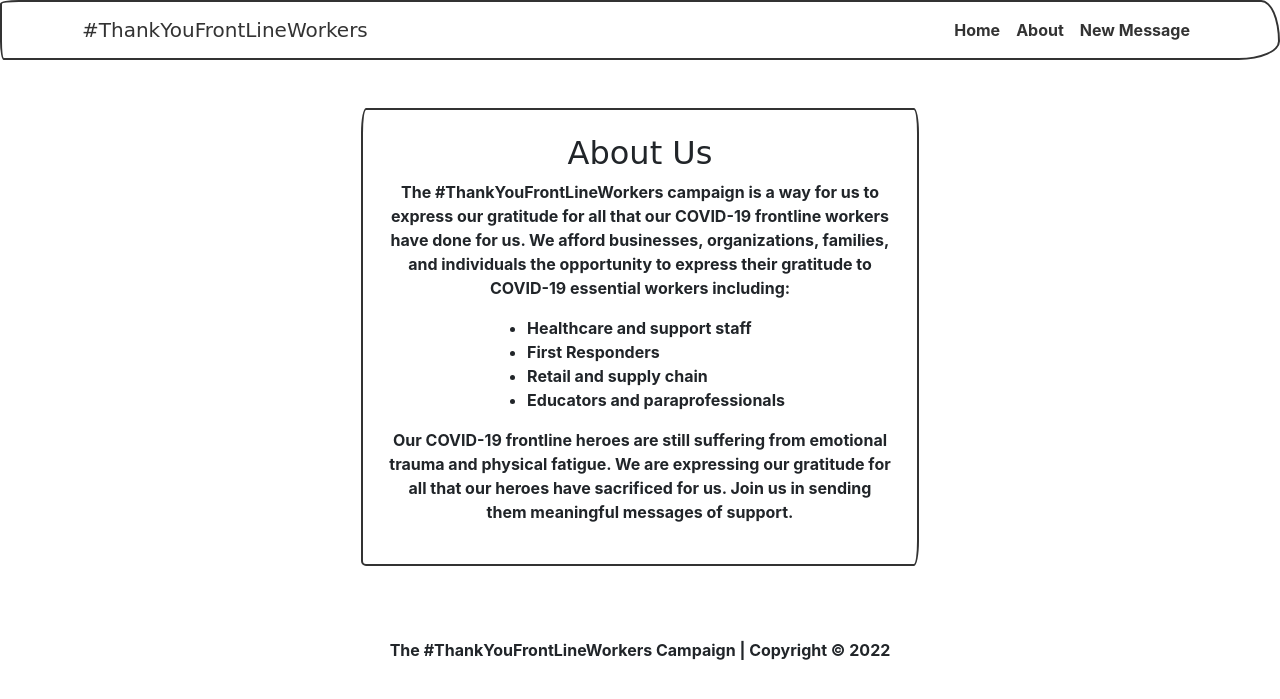
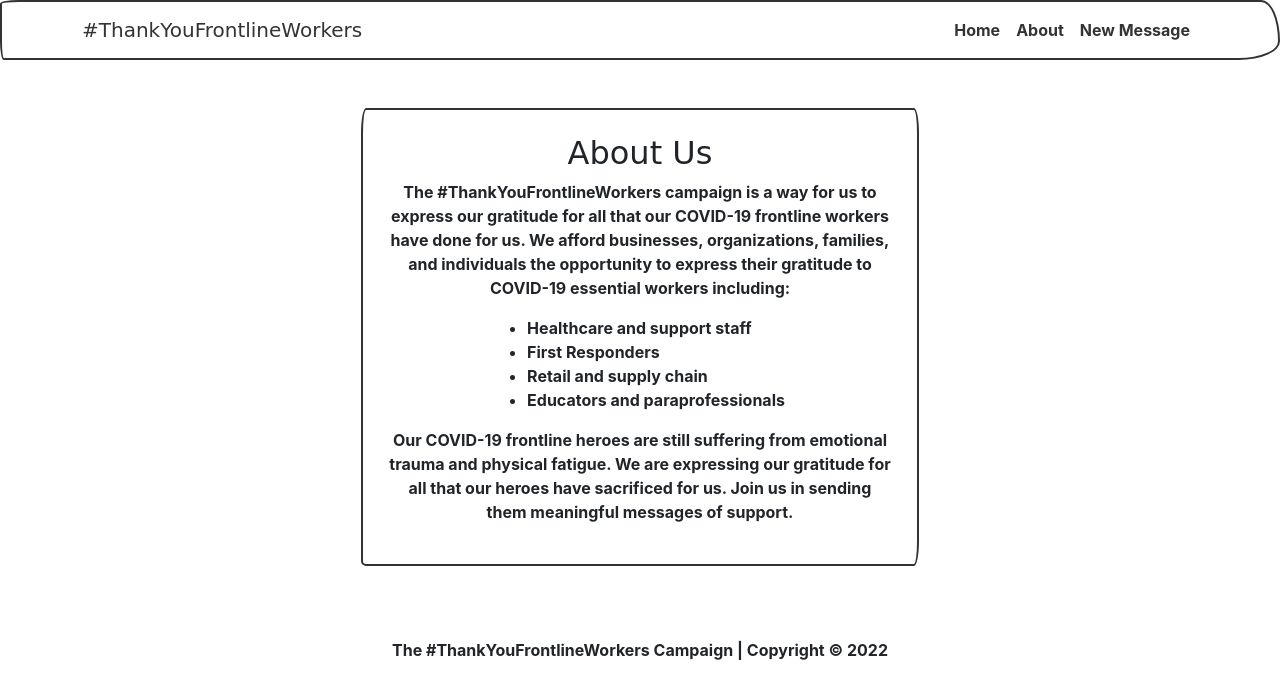
Before and after one commit to wendyyng/php_thank_you, a PHP site: page /about.php in a window 1280 px wide. Shown: the top 699 px of the page. Run offline with PHP 8.4, Linux system fonts and the light colour scheme; some web fonts are replaced.

Commit message:
Fix typo

```diff
--- a/about.php
+++ b/about.php
@@ -4,7 +4,7 @@
     <h2>About Us</h2>
 
     <p class="text-center">
-        The #ThankYouFrontLineWorkers campaign is a way for us to express our
+        The #ThankYouFrontlineWorkers campaign is a way for us to express our
         gratitude for all that our COVID-19 frontline workers have done for us.
         We afford businesses, organizations, families, and individuals the opportunity to express their gratitude to COVID-19 essential workers including:
     </p>
--- a/inc/footer.php
+++ b/inc/footer.php
@@ -2,7 +2,7 @@
         </main>
 
         <footer class="text-center mt-5">
-            The #ThankYouFrontLineWorkers Campaign | Copyright &copy; 2022
+            The #ThankYouFrontlineWorkers Campaign | Copyright &copy; 2022
         </footer>
 
 
--- a/inc/header.php
+++ b/inc/header.php
@@ -10,13 +10,13 @@
     <link href="bootstrap.css" crossorigin="anonymous" rel="stylesheet">
     <!-- JavaScript Bundle with Popper -->
     <script src="https://cdn.jsdelivr.net/npm/bootstrap@5.2.2/dist/js/bootstrap.bundle.min.js" integrity="sha384-OERcA2EqjJCMA+/3y+gxIOqMEjwtxJY7qPCqsdltbNJuaOe923+mo//f6V8Qbsw3" crossorigin="anonymous"></script>
-    <title>Thank You Front Line Workers</title>
+    <title>Thank You Frontline Workers</title>
 </head>
 
 <body>
     <nav class="navbar navbar-expand-sm navbar-light bg-light mb-4">
         <div class="container">
-            <a class="navbar-brand" href="#">#ThankYouFrontLineWorkers</a>
+            <a class="navbar-brand" href="#">#ThankYouFrontlineWorkers</a>
             <button class="navbar-toggler" type="button" data-bs-toggle="collapse" data-bs-target="#navbarNav" aria-controls="navbarNav" aria-expanded="false" aria-label="Toggle navigation">
                 <span class="navbar-toggler-icon"></span>
             </button>
```
